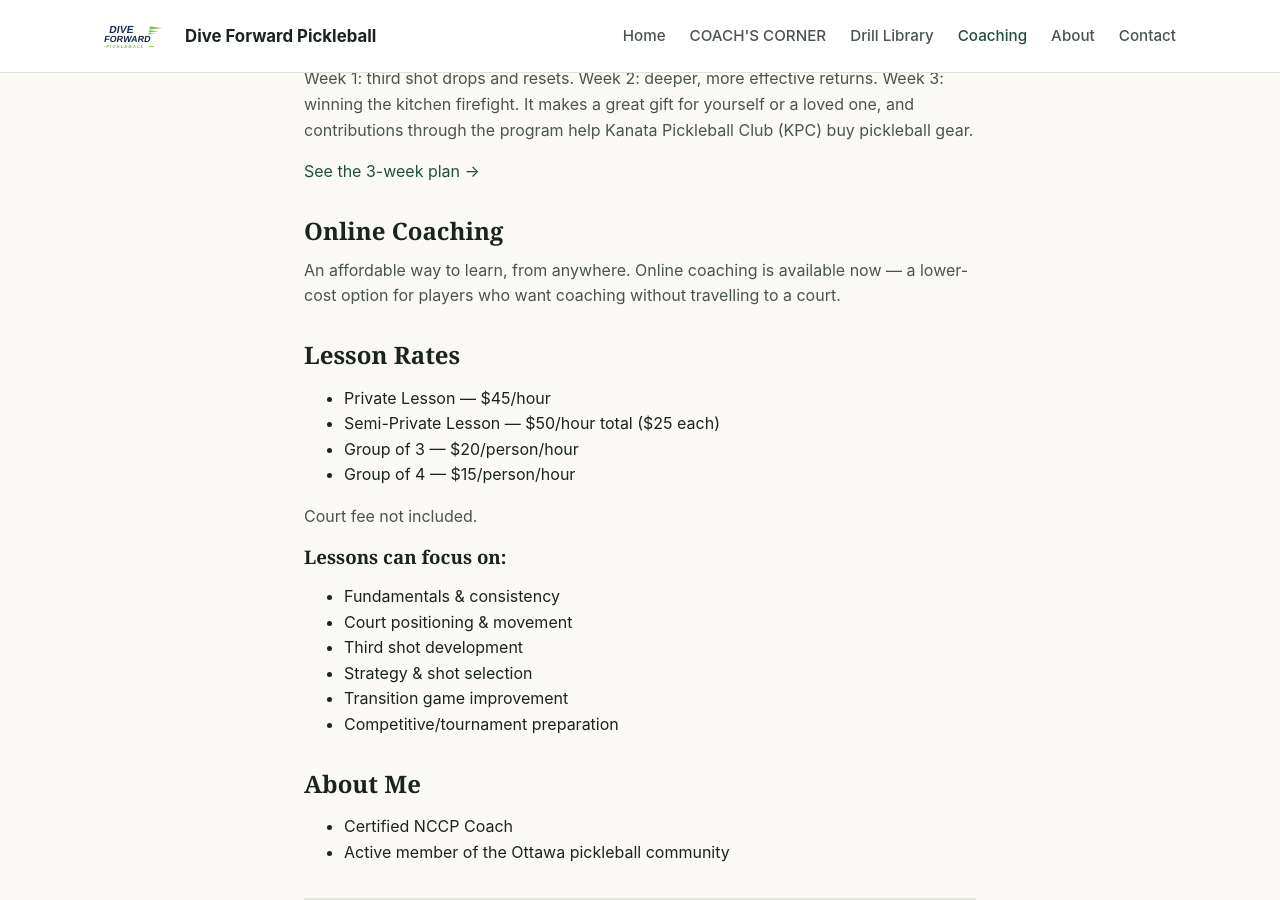
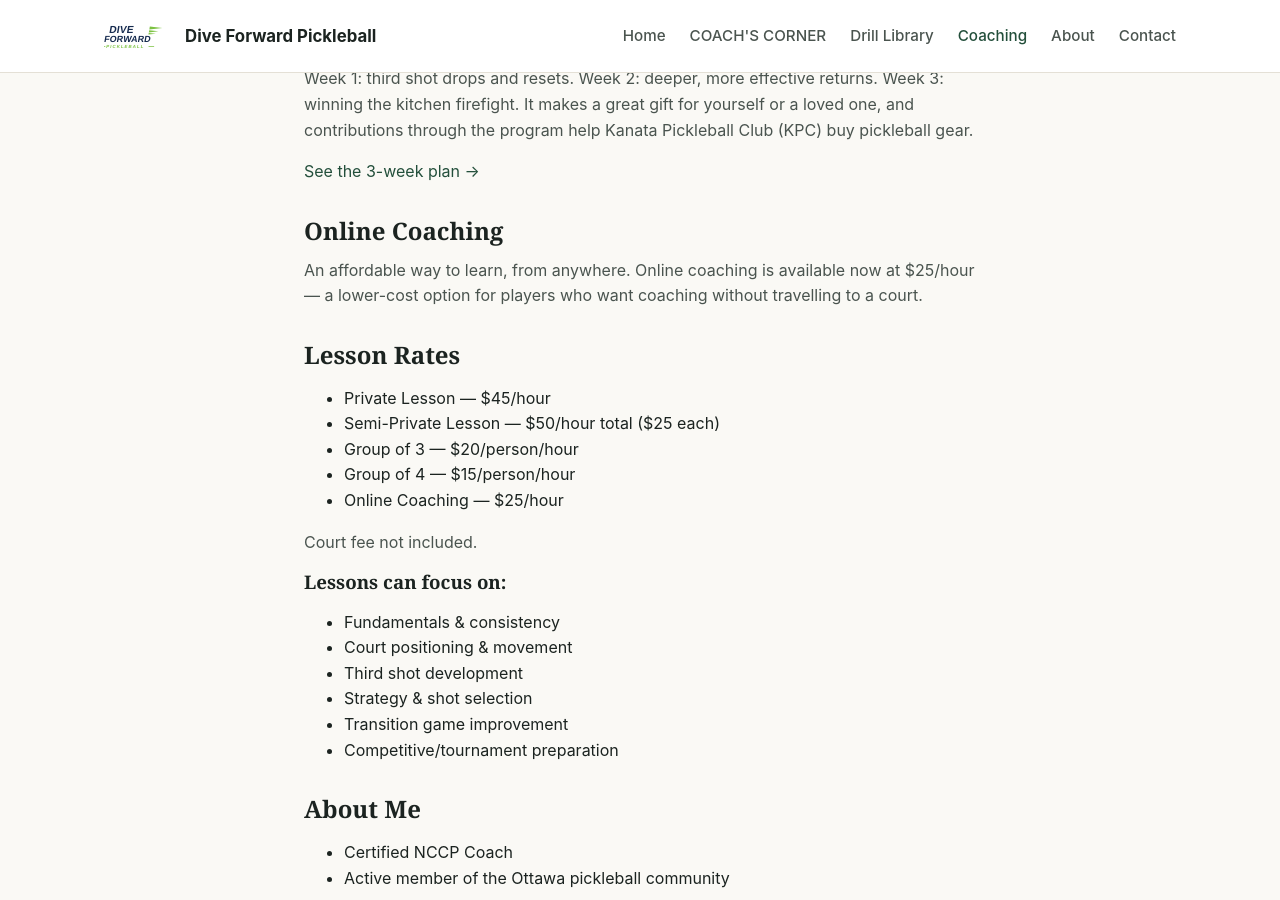
Before and after one commit to forwardpickleballorg-art/forwardpickleballorg-art.github.io, a Jekyll site: the page built from coaching.md, in a window 1280 px wide and 900 px high, scrolled down 920 px. Built offline with Jekyll 4.4.1, drawn with Linux system fonts in a browser that asks for light colours.

Commit message:
Add Online Coaching 25 per hour rate

```diff
--- a/coaching.md
+++ b/coaching.md
@@ -72,8 +72,8 @@ permalink: /coaching/
     <h2>Online Coaching</h2>
     <p>
       An affordable way to learn, from anywhere. Online coaching is
-      available now &mdash; a lower-cost option for players who want
-      coaching without travelling to a court.
+      available now at $25/hour &mdash; a lower-cost option for players
+      who want coaching without travelling to a court.
     </p>
   </div>
 
@@ -84,6 +84,7 @@ permalink: /coaching/
       <li>Semi-Private Lesson &mdash; $50/hour total ($25 each)</li>
       <li>Group of 3 &mdash; $20/person/hour</li>
       <li>Group of 4 &mdash; $15/person/hour</li>
+      <li>Online Coaching &mdash; $25/hour</li>
     </ul>
     <p>Court fee not included.</p>
     <h3>Lessons can focus on:</h3>
```
